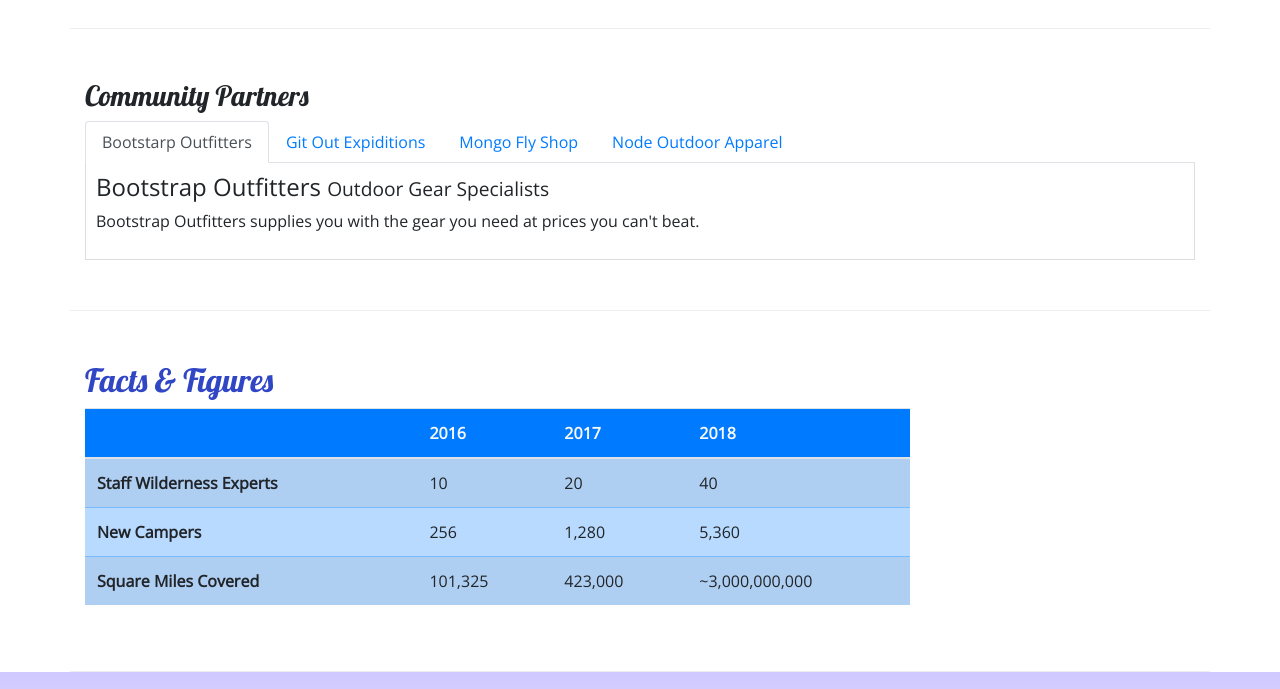
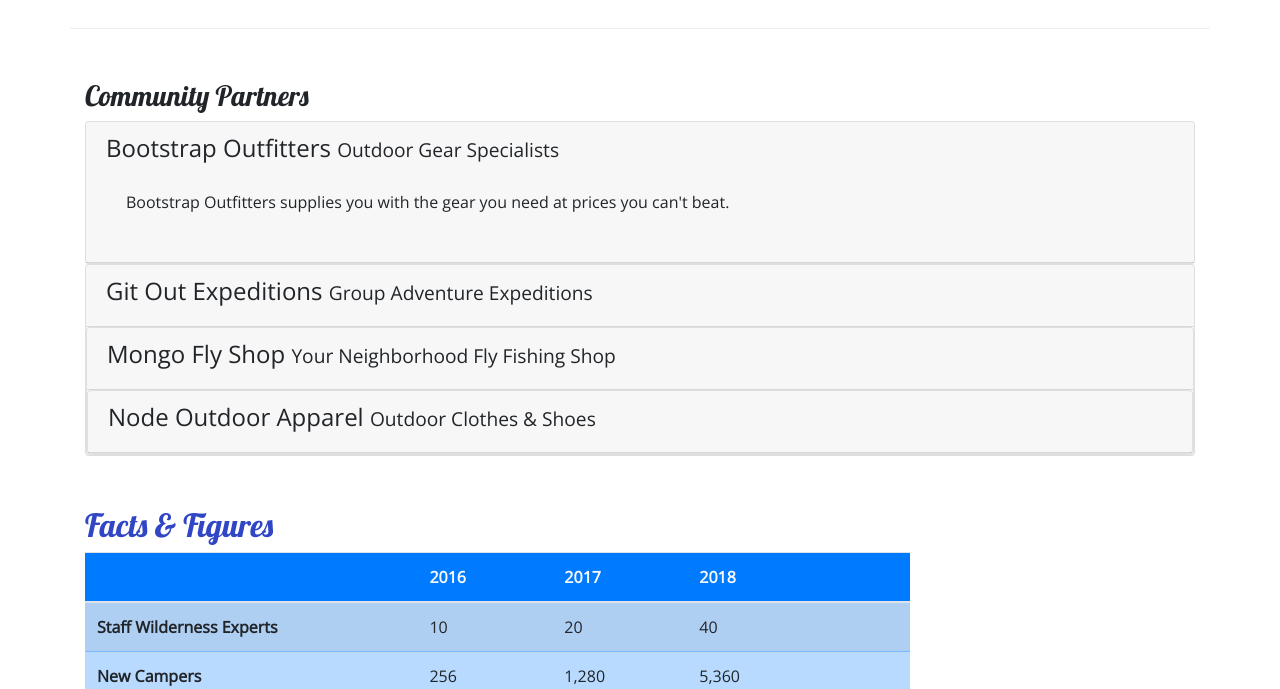
Before and after one commit to pauldunaway/nucampsite, a website: page aboutus.html in a window 1280 px wide. Shown: the part 800-1489 px from the top of the page. Drawn offline with nearby package versions, Linux system fonts and the light colour scheme.

Commit message:
Accordian

```diff
--- a/aboutus.html
+++ b/aboutus.html
@@ -107,29 +107,63 @@
 		<div class="row row-content">
 			<div class="col">
 				<h3>Community Partners</h3>
-				<ul class="nav nav-tabs">
-					<li class="nav-item"><a class="nav-link active" href="#bootstrap" role="tab" data-toggle="tab">Bootstarp Outfitters</a></li>
-					<li class="nav-item"><a class="nav-link" href="#git" role="tab" data-toggle="tab">Git Out Expiditions</a></li>
-					<li class="nav-item"><a class="nav-link" href="#mongo" role="tab" data-toggle="tab">Mongo Fly Shop</a></li>
-					<li class="nav-item"><a class="nav-link" href="#node" role="tab" data-toggle="tab">Node Outdoor Apparel</a></li>
-				</ul>
-				<div class="tab-content">
-					<div role="tabpanel" class="tab-pane fade show active" id="bootstrap">
-						<h4>Bootstrap Outfitters <small>Outdoor Gear Specialists</small></h4>
-						<p class="d-none d-sm-block">Bootstrap Outfitters supplies you with the gear you need at prices you can't beat.</p>
+
+				<div id="accordian">
+					<div class="card">
+						<div role="tab" class="card-header">
+							<h4>
+								<a data-toggle="collapse" data-target="#bootstrap">
+									Bootstrap Outfitters <small>Outdoor Gear Specialists</small>
+								</a>
+							</h4>
+							<div class="collapse show" id="bootstrap" data-parent="#accordian">
+								<div class="card-body">
+									<p class="d-none d-sm-block">Bootstrap Outfitters supplies you with the gear you need at prices you can't beat.</p>
+								</div>
+							</div>
+						</div>
 					</div>
-					<div role="tabpanel" class="tab-pane fade" id="git">
-						<h4>Git Out Expeditions <small>Group Adventure Expeditions</small></h4>
-						<p class="d-none d-sm-block">Join Git Out Expeditions to explore new horizons with a group of other adventurers!</p>
+					<div class="card">
+						<div role="tab" class="card-header">
+							<h4>
+								<a class="collapsed" data-toggle="collapse" data-target="#git">
+									Git Out Expeditions <small>Group Adventure Expeditions</small>
+							</a>
+							</h4>
+							<div class="collapse" id="git" data-parent="#accordian">
+								<div class="card-body">
+									<p class="d-none d-sm-block">Join Git Out Expeditions to explore new horizons with a group of other adventurers!</p>
+								</div>
+							</div>
 					</div>
-					<div role="tabpanel" class="tab-pane fade" id="mongo">
-						<h4>Mongo Fly Shop <small>Your Neighborhood Fly Fishing Shop</small></h4>
-						<p class="d-none d-sm-block">Need a new fishing pole, a tacklebox, or flies of all kinds? Stop by Mongo Fly Shop.</p>
+					<div class="card">
+						<div role="tab" class="card-header">
+							<h4>
+								<a class="collapsed" data-toggle="collapse" data-target="#mongo">
+									Mongo Fly Shop <small>Your Neighborhood Fly Fishing Shop</small>
+								</a>
+							</h4>
+							<div class="collapse" id="mongo" data-parent="#accordian">
+								<div class="card-body">
+									<div class="card-body">
+									<p class="d-none d-sm-block">Need a new fishing pole, a tacklebox, or flies of all kinds? Stop by Mongo Fly Shop.</p>
+									</div>
+								</div>
+							</div>
 					</div>
-					<div role="tabpanel" class="tab-pane fade" id="node">
-						<h4>Node Outdoor Apparel <small>Outdoor Clothes & Shoes</small></h4>
-						<p class="d-none d-sm-block">From polar fleeces to swimsuits, hiking boots to waders, a visit to Node will be sure to get you covered.
-						</p>
+					<div class="card">
+						<div role="tab" class="card-header">
+							<h4>
+								<a class="collapsed" data-toggle="collapse" data-target="#node">
+									Node Outdoor Apparel <small>Outdoor Clothes & Shoes</small>
+								</a>
+							</h4>
+							<div class="collapse" id="node" data-parent="#accordian">
+								<div class="card-body">
+									<p class="d-none d-sm-block">From polar fleeces to swimsuits, hiking boots to waders, a visit to Node will be sure to get you covered.
+								</p>
+								</div>
+							</div>
 					</div>
 				</div>
 			</div>
```
